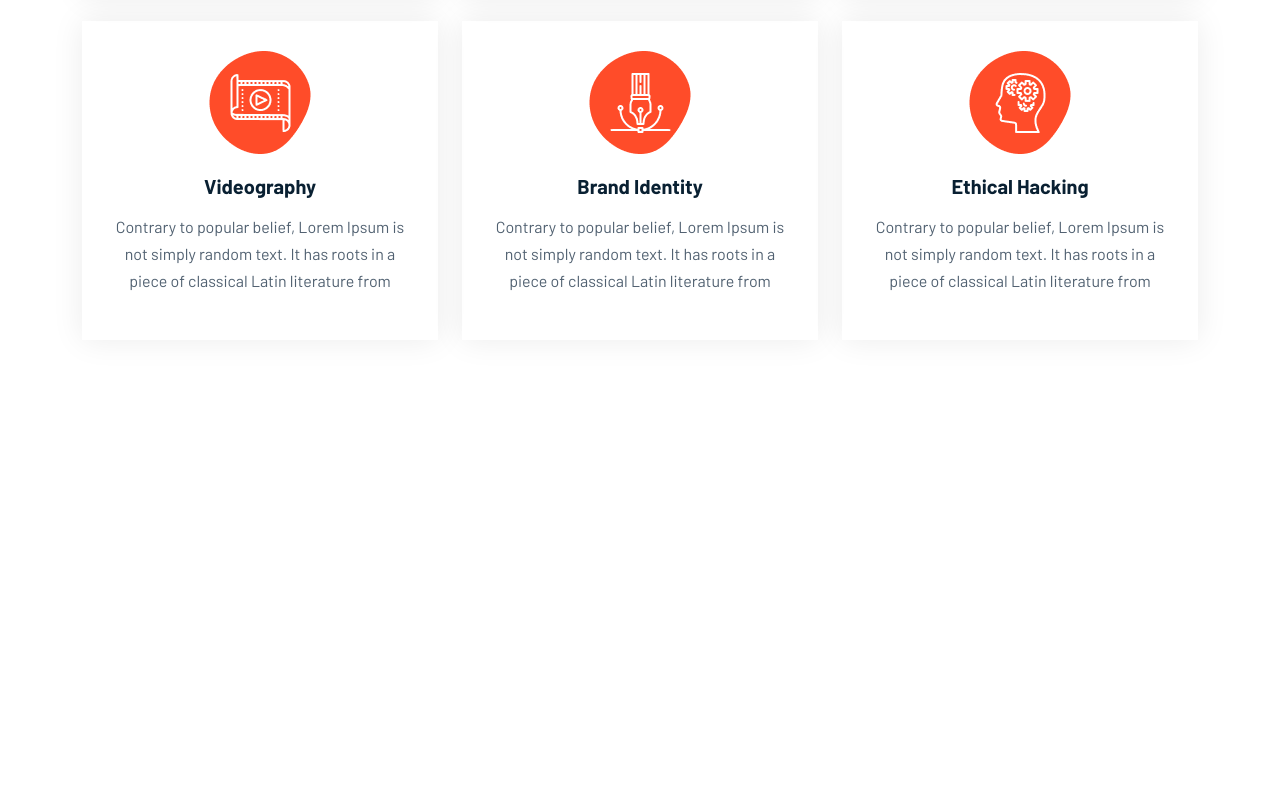
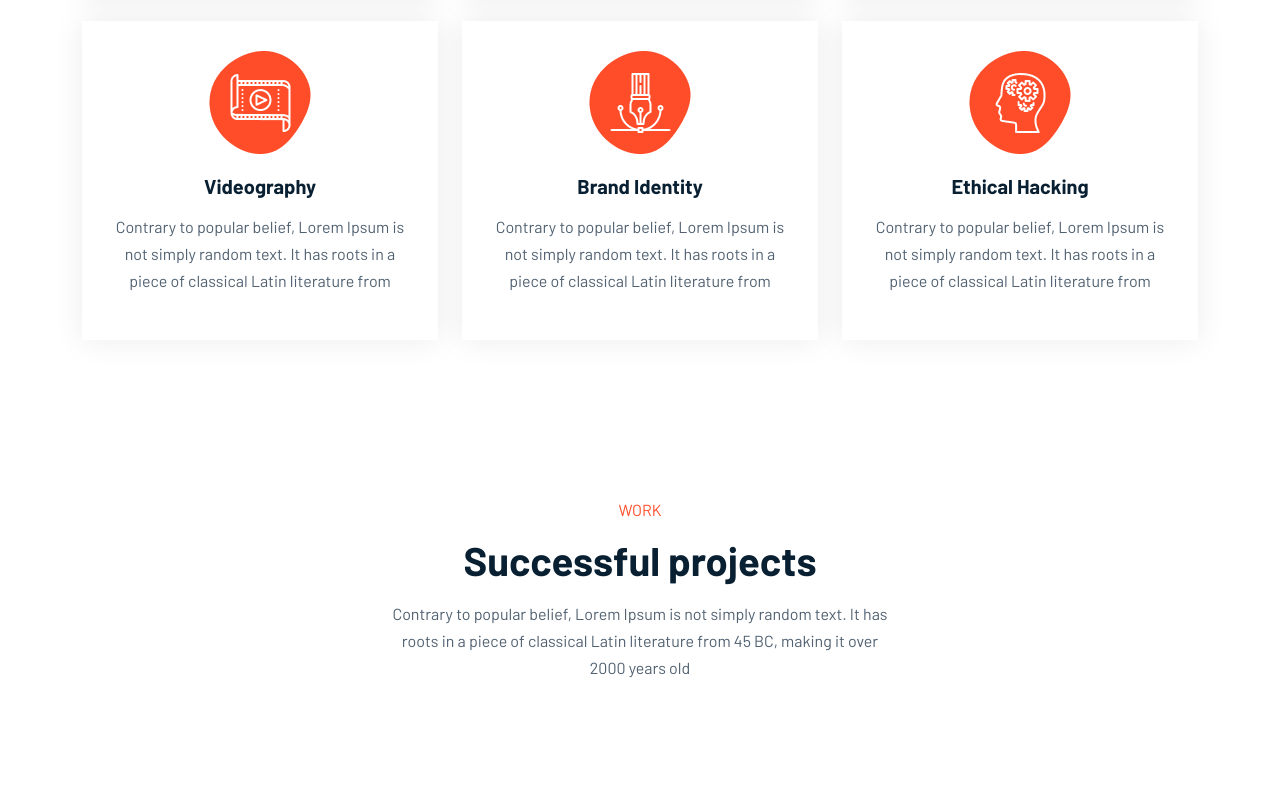
Before and after one commit to kzshaon/bs5_practice_project, a plain HTML site: page index.html in a window 1280 px wide. Shown: the part 2432-3233 px from the top of the page. Before the commit the page ends 2852 px from the top, so only its background shows below. Drawn offline with Linux system fonts and the light colour scheme.

Commit message:
this is for test

```diff
--- a/index.html
+++ b/index.html
@@ -274,6 +274,22 @@
         </div>
       </div>
     </section>
+    <!-- THIS IS WORK SECTION  -->
+    <section id="services">
+      <div class="container">
+        <div class="row">
+          <div class="col-12 intro text-center">
+            <h6>Work</h6>
+            <h1>Successful projects</h1>
+            <p>
+              Contrary to popular belief, Lorem Ipsum is not simply random text.
+              It has roots in a piece of classical Latin literature from 45 BC,
+              making it over 2000 years old
+            </p>
+          </div>
+        </div>
+      </div>
+    </section>
 
     <script src="js/bootstrap.bundle.min.js"></script>
     <script src="js/jquery.min.js"></script>
```
